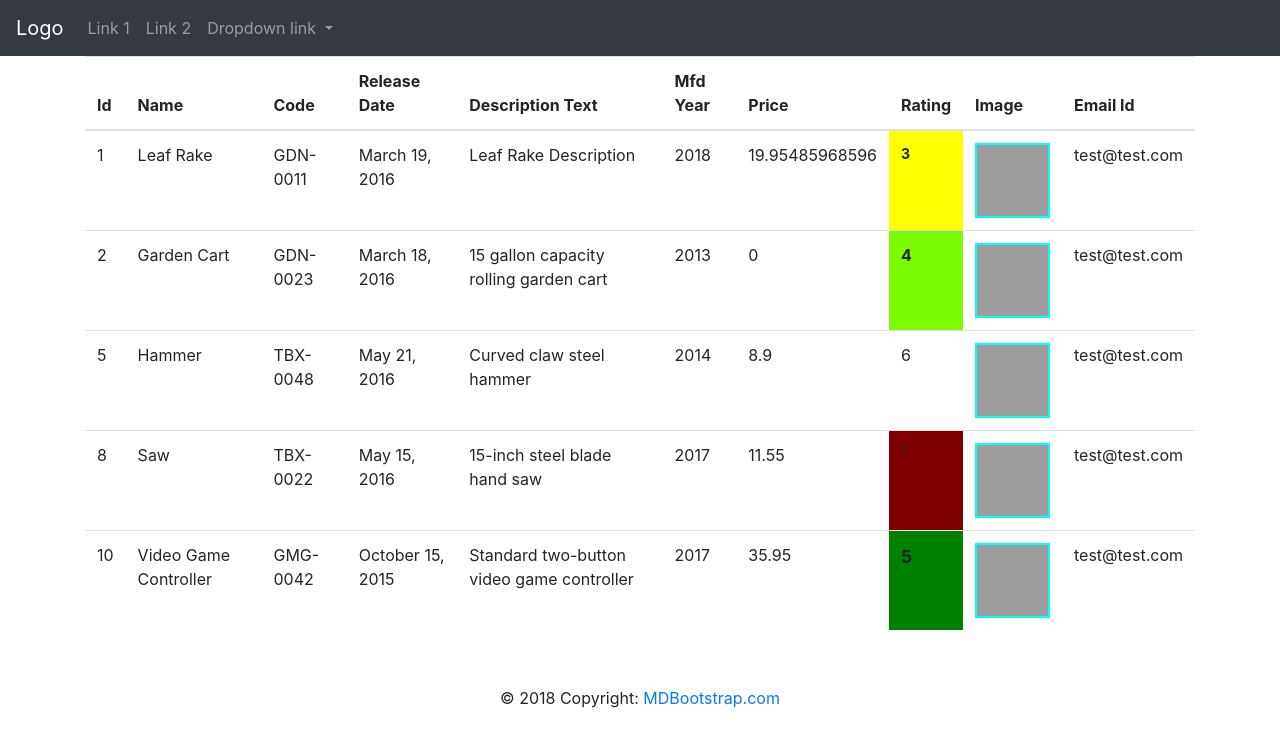
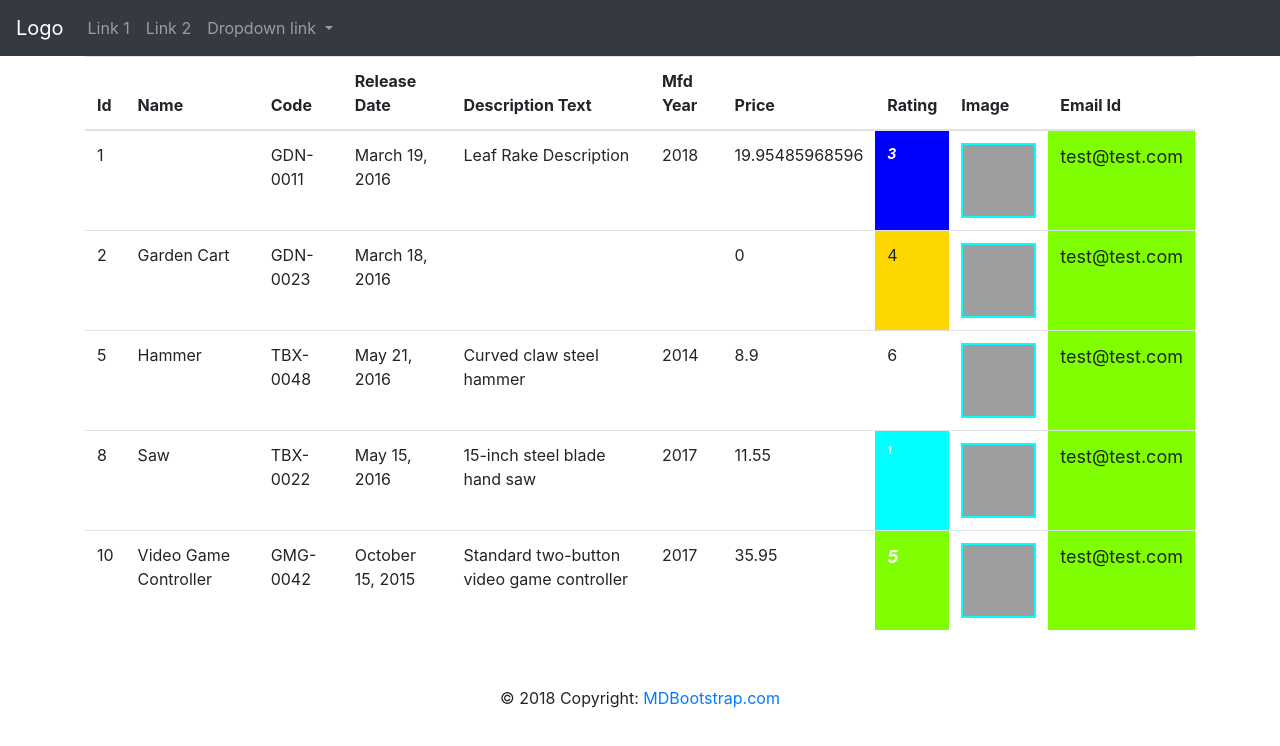
Before and after one commit to jrp1414/KNS_Ang_June, an Angular app: page /products in a window 1280 px wide. Shown: the top 746 px of the page. Built offline with nearby package versions, Linux system fonts and the light colour scheme; grey boxes are pictures that could not be loaded.

Commit message:
NgClass, NgStyle Completed

```diff
--- a/src/app/components/product-list/product-list.component.css
+++ b/src/app/components/product-list/product-list.component.css
@@ -7,27 +7,34 @@
 }
 
 .veryGood{
-    background-color: green;
+    background-color: chartreuse;
     font-size: 18px;
-    font-weight: bold;
+
 }
 .good{
-    background-color: lawngreen;
+    background-color: gold;
     font-size: 16px;
-    font-weight: bold;
+
 }
 .average{
-    background-color: yellow;
+    background-color: blue;
     font-size: 14px;
-    font-weight: bold;
+
 }
 .poor{
-    background-color: red;
-    font-size: 12px;
-    font-weight: bold;
+    background-color: pink;
+
+
 }
 .veryBad{
-    background-color: maroon;
+    background-color: aqua;
     font-size: 10px;
+
+}
+
+
+.bold{
     font-weight: bold;
+    font-style: italic;
+    color: white;
 }
--- a/src/app/components/product-list/product-list.component.html
+++ b/src/app/components/product-list/product-list.component.html
@@ -20,8 +20,8 @@
         <td>{{prod.productName}}</td>
         <td>{{prod.productCode}}</td>
         <td>{{prod.releaseDate}}</td>
-        <td>{{prod.description.descText}}</td>
-        <td>{{prod.description.mfdYear}}</td>
+        <td>{{prod.description?.descText}}</td>
+        <td>{{prod.description?.mfdYear}}</td>
         <td>{{prod.price}}</td>
         <!-- <td
           [class.veryGood]="prod.starRating==5"
@@ -32,12 +32,22 @@
           {{prod.starRating}}
         </td> -->
 
-        <td
+        <!-- <td
           [class.veryGood]="prod.starRating==5"
           [class.good]="prod.starRating==4"
           [class.average]="prod.starRating==3"
           [class.poor]="prod.starRating==2"
           [class.veryBad]="prod.starRating==1">
+          {{prod.starRating}}
+        </td> -->
+        <!-- <td [ngClass]="{
+                        veryGood:prod.starRating==5,
+                        good:prod.starRating==4,
+                        average:prod.starRating==3,
+                        poor:prod.starRating==2,
+                        veryBad:prod.starRating==1
+                      }"> -->
+        <td [ngClass]="getClasses(prod)">
           {{prod.starRating}}
         </td>
         <!-- <td><img [src]="prod.imageUrl" style="width: 50px; height:50px" /></td> -->
@@ -46,7 +56,7 @@
         <!-- <td><img [src]="prod.imageUrl" class="imageStyle1" /></td> -->
         <!-- <td><img [src]="prod.imageUrl" [ngStyle]="{width:imageWidth,height:imageHeight}" /></td> -->
         <td><img [src]="prod.imageUrl" [ngStyle]="getImageStyle()" /></td>
-        <td>{{prod.emailId}}</td>
+        <td class="veryGood">{{prod.emailId}}</td>
       </tr>
     </tbody>
   </table>
--- a/src/app/components/product-list/product-list.component.ts
+++ b/src/app/components/product-list/product-list.component.ts
@@ -7,8 +7,8 @@ import { Component, OnInit } from '@angular/core';
 })
 export class ProductListComponent implements OnInit {
 
-  imageWidth:string="75px";
-  imageHeight:string="75px";
+    imageWidth: string = "75px";
+    imageHeight: string = "75px";
     // imageWidth:number=100;
     // imageHeight:number=100;
     constructor() { }
@@ -16,16 +16,84 @@ export class ProductListComponent implements OnInit {
     ngOnInit() {
     }
 
-  getImageStyle(){
-      return {width:this.imageWidth,height:this.imageHeight,border:"solid",borderWidth:"2px",'border-color':"aqua"};
+    getImageStyle() {
+        return { width: this.imageWidth, height: this.imageHeight, border: "solid", borderWidth: "2px", 'border-color': "aqua" };
     }
 
+    getClasses(prod) {
+        let result:any = {
+            veryGood:prod.starRating==5,
+            good:prod.starRating==4,
+            average:prod.starRating==3,
+            poor:prod.starRating==2,
+            veryBad:prod.starRating==1
+          };
+        if (prod.description) {
+            result.bold=prod.description.mfdYear>2015;
+        }
+
+        return result;
+
+        // let result: string = "";
+        // switch (prod.starRating) {
+        //     case 1:
+        //         result = result + "veryBad ";
+        //         break;
+        //     case 2:
+        //         result = result + "poor ";
+        //         break;
+        //     case 3:
+        //         result = result + "average ";
+        //         break;
+        //     case 4:
+        //         result = result + "good ";
+        //         break;
+        //     case 5:
+        //         result = result + "veryGood ";
+        //         break;
+        //     default:
+        //         break;
+        // }
+
+        // if (prod.description.mfdYear>2015) {
+        //  result=result+"bold";
+        // }
+
+
+        // let result: string[] = [];
+        // switch (prod.starRating) {
+        //     case 1:
+        //         result.push("veryBad");
+        //         break;
+        //     case 2:
+        //         result.push("poor");
+        //         break;
+        //     case 3:
+        //         result.push("average");
+        //         break;
+        //     case 4:
+        //         result.push("good");
+        //         break;
+        //     case 5:
+        //         result.push("veryGood");
+        //         break;
+        //     default:
+        //         break;
+        // }
+
+        // if (prod.description.mfdYear>2015) {
+        //  result.push("bold");
+        // }
+        // console.log(result);
+        // return result;
+
+    }
 
 
     products: any[] = [
         {
             "productId": 1,
-        "productName": "Leaf Rake",
+            // "productName": "Leaf Rake",
             "productCode": "GDN-0011",
             "releaseDate": "March 19, 2016",
             "description": {
@@ -42,10 +110,10 @@ export class ProductListComponent implements OnInit {
             "productName": "Garden Cart",
             "productCode": "GDN-0023",
             "releaseDate": "March 18, 2016",
-        "description": {
-            'descText': "15 gallon capacity rolling garden cart",
-            "mfdYear": 2013
-        },
+            // "description": {
+            //     'descText': "15 gallon capacity rolling garden cart",
+            //     "mfdYear": 2013
+            // },
             "price": 0,
             "starRating": 4,
             "imageUrl": "https://openclipart.org/image/300px/svg_to_png/58471/garden_cart.png",
```
Lines whose indentation alone changed are shown as unchanged.
